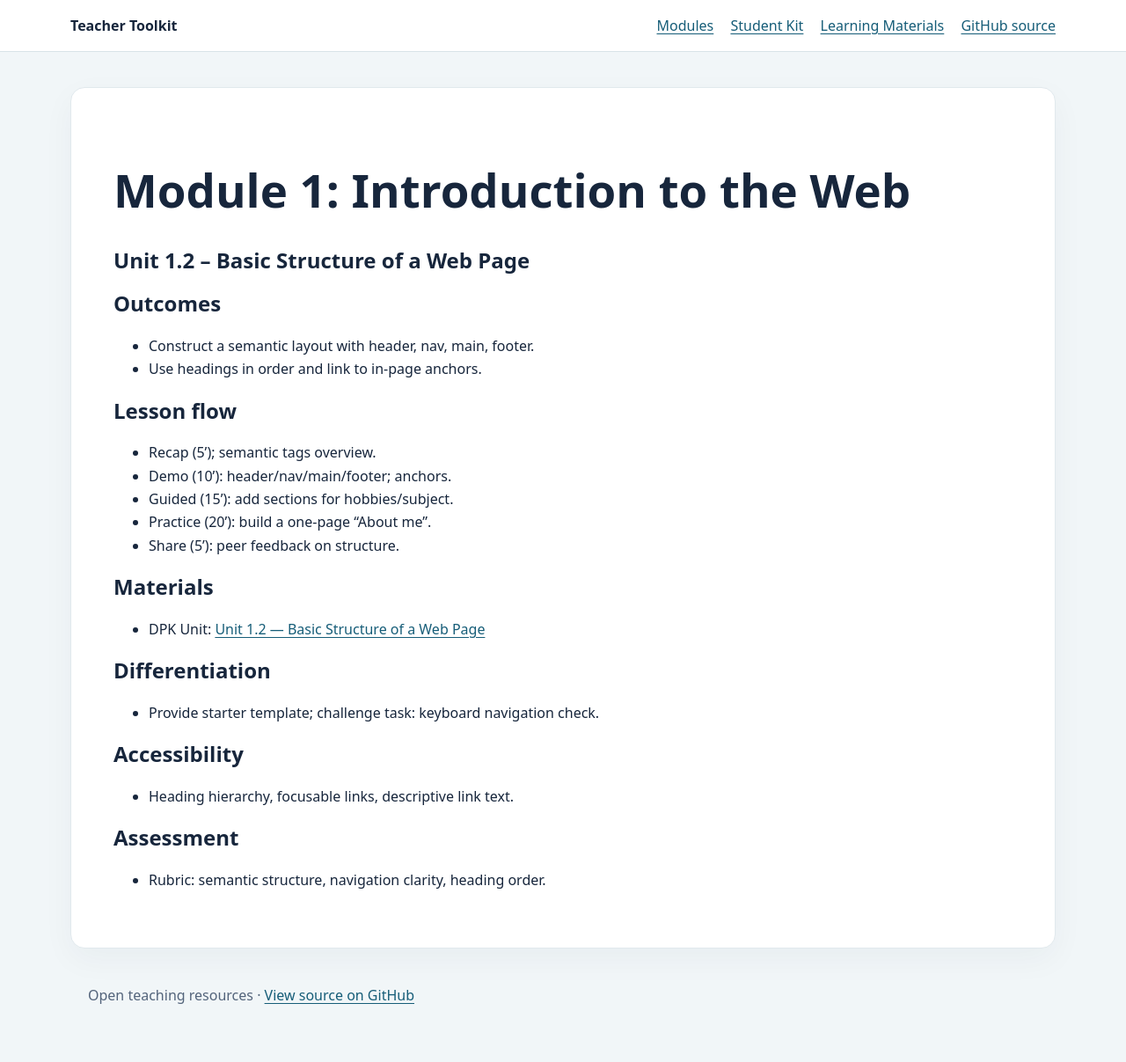
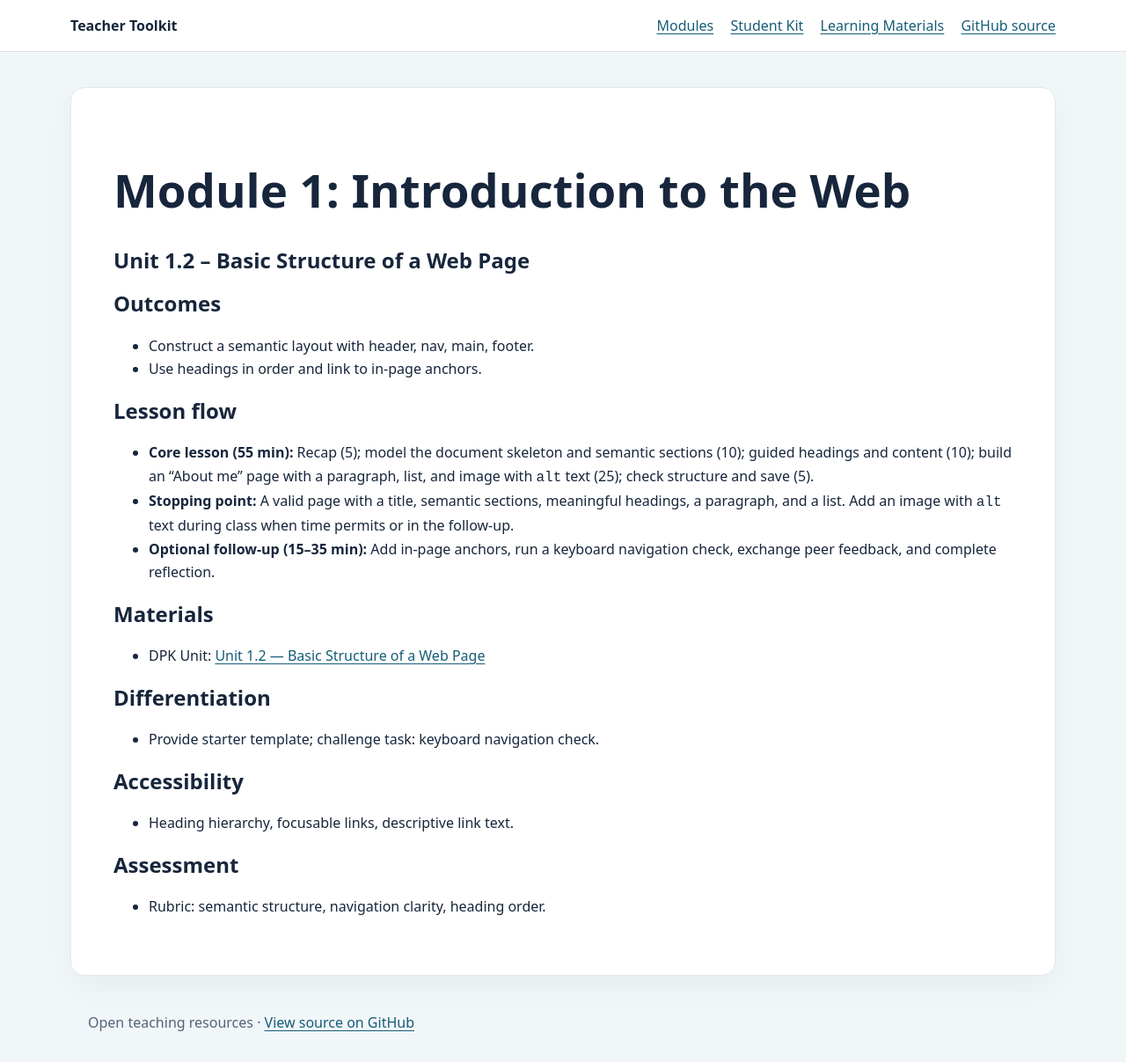
Before and after one commit to STEAM-C3T/teacher-toolkit, a Jekyll site: the page built from modules/01-introduction-to-the-web/unit-1.2-lesson-plan.md, in a window 1280 px wide. Shown: the whole page at 88% size. Built offline with Jekyll 4.4.1, drawn with Linux system fonts in a browser that asks for light colours; our own code applies the rules of GitHub Pages for plain Markdown files; before the commit the page ends 1177 px from its top, so only the background shows below that.

Commit message:
Align Unit 1.2 lesson timing

```diff
--- a/modules/01-introduction-to-the-web/unit-1.2-lesson-plan.md
+++ b/modules/01-introduction-to-the-web/unit-1.2-lesson-plan.md
@@ -9,11 +9,9 @@
 
 ## Lesson flow
 
-- Recap (5’); semantic tags overview.
-- Demo (10’): header/nav/main/footer; anchors.
-- Guided (15’): add sections for hobbies/subject.
-- Practice (20’): build a one-page “About me”.
-- Share (5’): peer feedback on structure.
+- **Core lesson (55 min):** Recap (5); model the document skeleton and semantic sections (10); guided headings and content (10); build an “About me” page with a paragraph, list, and image with `alt` text (25); check structure and save (5).
+- **Stopping point:** A valid page with a title, semantic sections, meaningful headings, a paragraph, and a list. Add an image with `alt` text during class when time permits or in the follow-up.
+- **Optional follow-up (15–35 min):** Add in-page anchors, run a keyboard navigation check, exchange peer feedback, and complete reflection.
 
 ## Materials
 
```
Also changed, not shown: modules/01-introduction-to-the-web/module-overview.md (+1 -1 lines).
